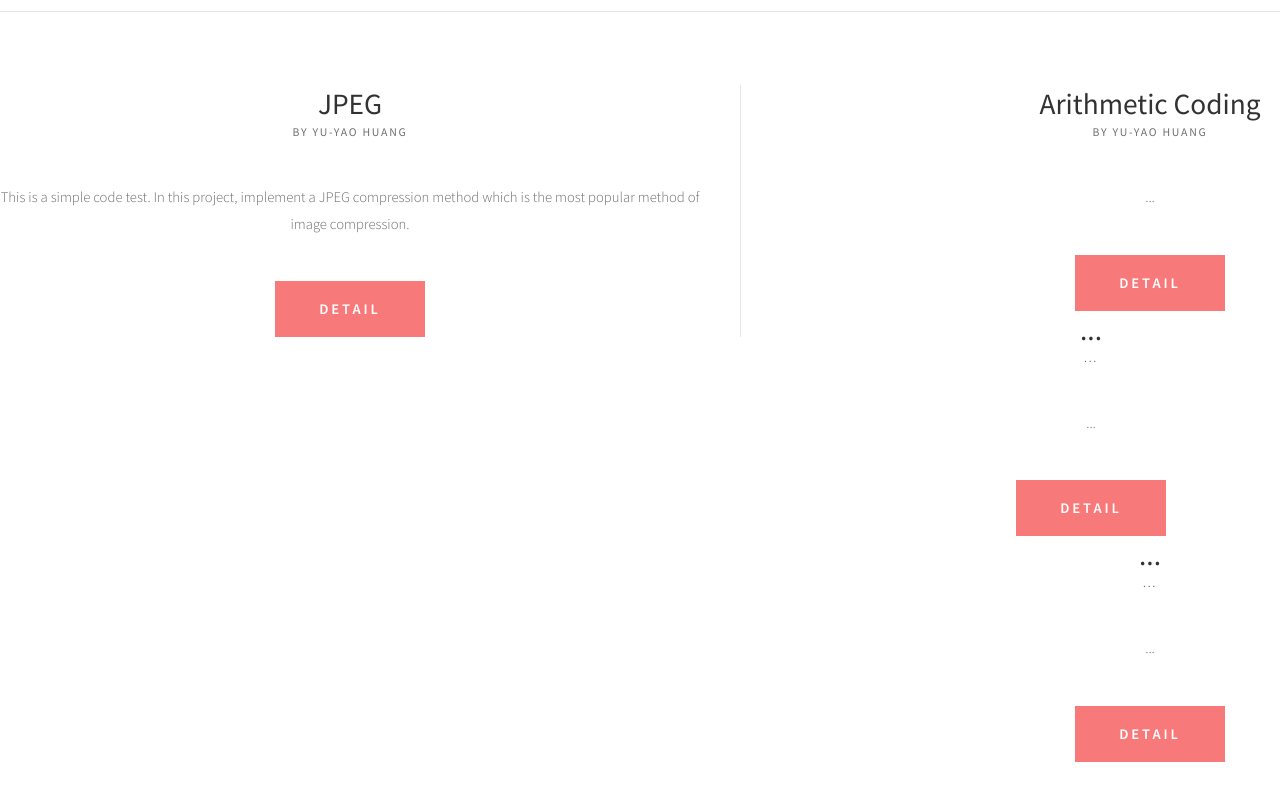
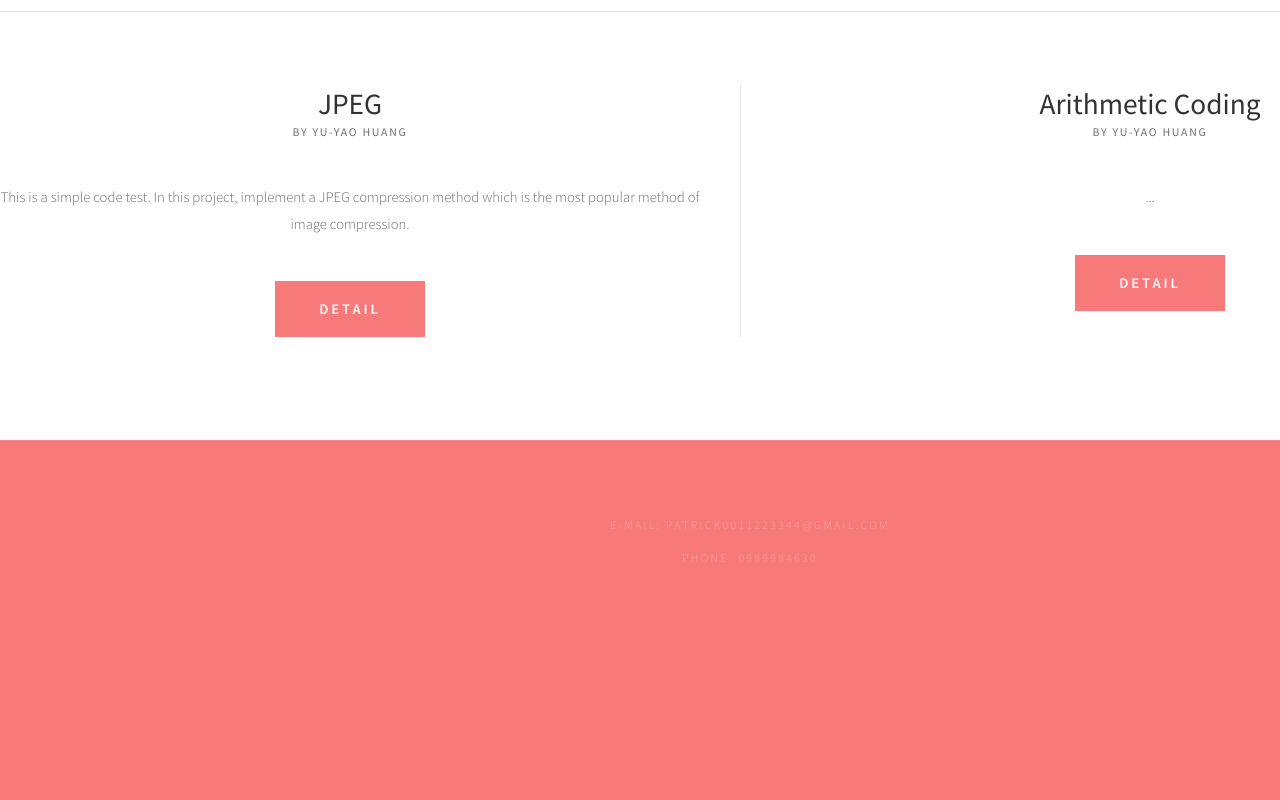
Before and after one commit to patrick0314/patrick0314.github.io, a plain HTML site: page index.html in a window 1280 px wide. Shown: the part 1086-1886 px from the top of the page. After the commit the page ends 1739 px from the top, so only its background shows below. Drawn offline with Linux system fonts and the light colour scheme.

Commit message:
Update index.html

```diff
--- a/index.html
+++ b/index.html
@@ -71,7 +71,6 @@ Released   : 20131115
 				</p>
 				<a href="https://github.com/patrick0314/SVM-after-superpixel-segmentation" class="button">Detail</a>
 			</div>
-
 		</div>
 
 		<div class="extra2 container">
@@ -97,27 +96,6 @@ Released   : 20131115
 				<p>...</p>
 				<a href="https://github.com/patrick0314/ArithmeticCoding" class="button">Detail</a>
 			</div>
-
-		<div class="extra2 container">
-			<div class="ebox1">
-				<div class="title">
-					<h2>...</h2>
-					<span>   </span>
-					<span class="byline">...</span>
-				</div>
-				<p>...</p>
-				<a href="#" class="button">Detail</a>
-			</div>
-
-			<div class="ebox2">
-				<div class="title">
-					<h2>...</h2>
-					<span>   </span>
-					<span class="byline">...</span>
-				</div>
-				<p>...</p>
-				<a href="#" class="button">Detail</a>
-			</div>
 		</div>
 
 	</div>
```
